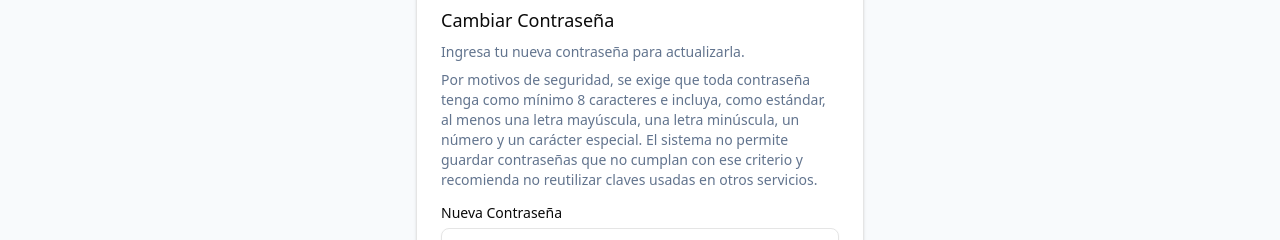
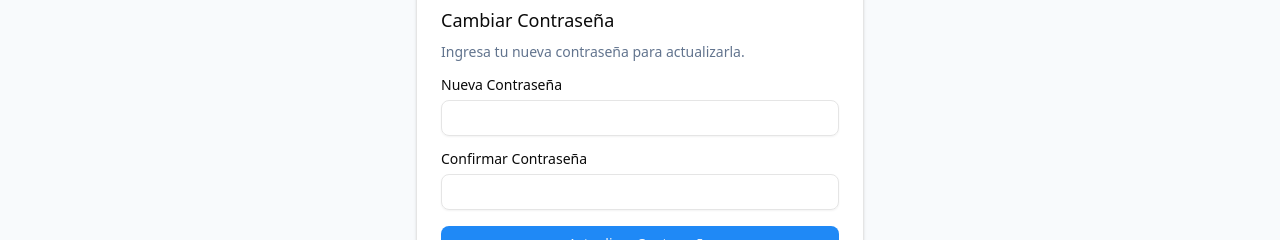
Before and after one commit to DIA-SMT/comunicaci-n, a Next.js app: page /profile in a window 1280 px wide. Shown: the part 291-531 px from the top of the page. Built offline with nearby package versions, Linux system fonts and the light colour scheme; no server answers.

Commit message:
Revert "Enforce and display stricter password requirements on profile page"

```diff
--- a/app/profile/page.tsx
+++ b/app/profile/page.tsx
@@ -16,16 +16,6 @@ export default function ProfilePage() {
     const [loading, setLoading] = useState(false)
     const [message, setMessage] = useState<{ type: 'success' | 'error', text: string } | null>(null)
     const router = useRouter()
-    const passwordRequirementText =
-        'Por motivos de seguridad, se exige que toda contraseña tenga como mínimo 8 caracteres e incluya, como estándar, al menos una letra mayúscula, una letra minúscula, un número y un carácter especial. El sistema no permite guardar contraseñas que no cumplan con ese criterio y recomienda no reutilizar claves usadas en otros servicios.'
-
-    const meetsPasswordRequirements = (value: string) => {
-        const hasUppercase = /[A-Z]/.test(value)
-        const hasLowercase = /[a-z]/.test(value)
-        const hasNumber = /\d/.test(value)
-        const hasSpecial = /[^A-Za-z0-9]/.test(value)
-        return value.length >= 8 && hasUppercase && hasLowercase && hasNumber && hasSpecial
-    }
 
     const handleUpdatePassword = async (e: React.FormEvent) => {
         e.preventDefault()
@@ -38,8 +28,8 @@ export default function ProfilePage() {
             return
         }
 
-        if (!meetsPasswordRequirements(password)) {
-            setMessage({ type: 'error', text: passwordRequirementText })
+        if (password.length < 6) {
+            setMessage({ type: 'error', text: 'La contraseña debe tener al menos 6 caracteres' })
             setLoading(false)
             return
         }
@@ -89,9 +79,6 @@ export default function ProfilePage() {
                                         <h3 className="text-lg font-medium">Cambiar Contraseña</h3>
                                         <p className="text-sm text-slate-500">
                                             Ingresa tu nueva contraseña para actualizarla.
-                                        </p>
-                                        <p className="text-sm text-slate-500">
-                                            {passwordRequirementText}
                                         </p>
                                     </div>
 
```
